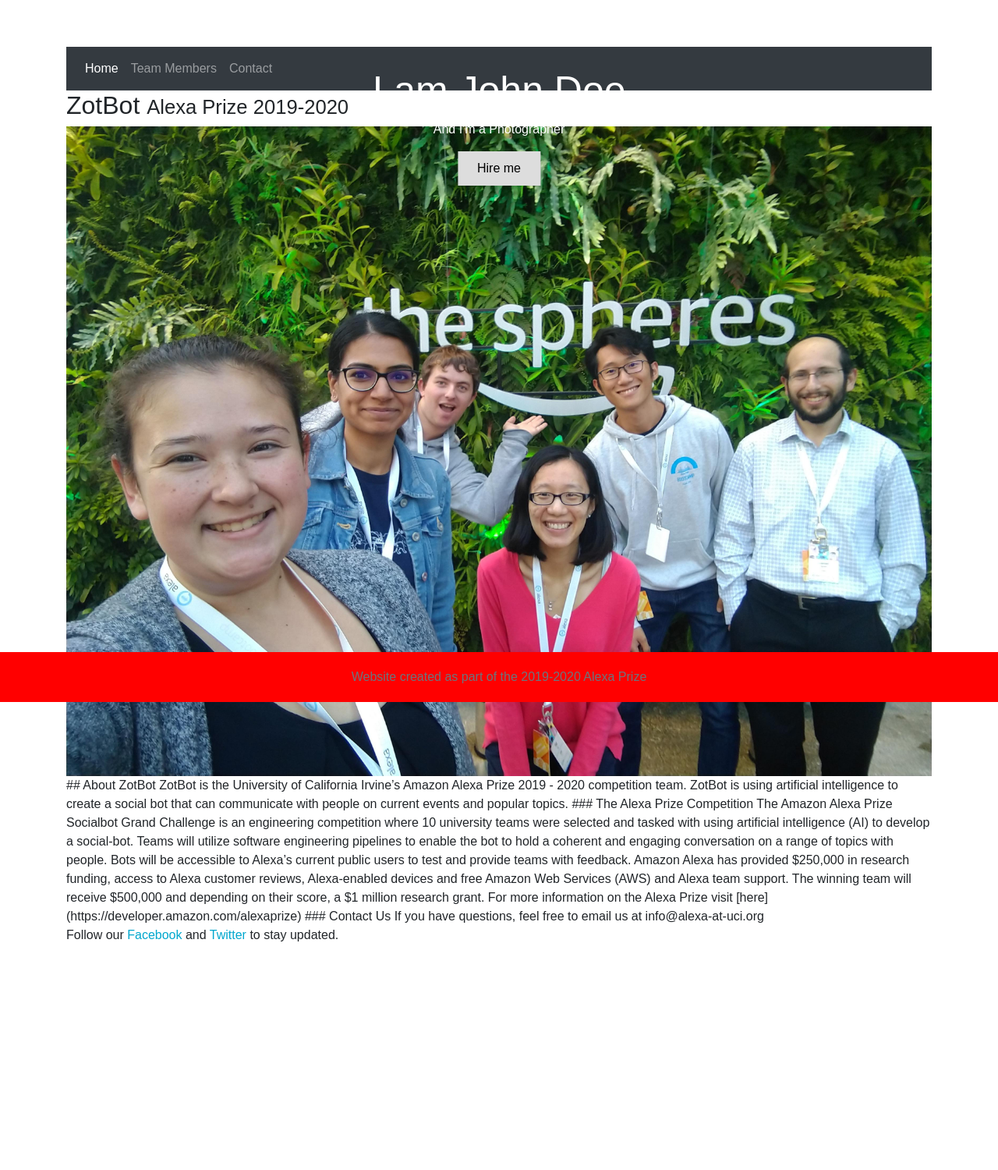
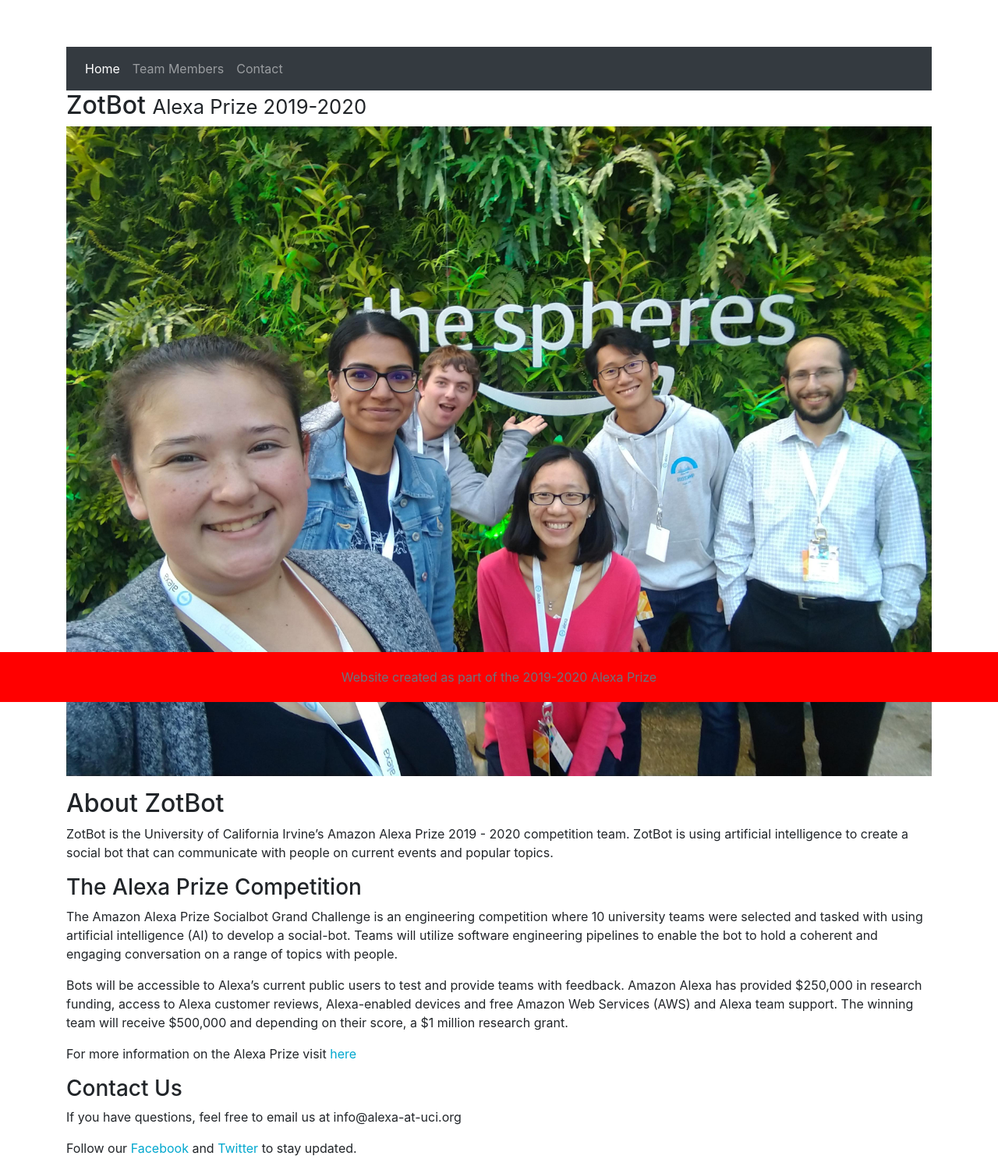
Before and after one commit to uci-zotbot/zotbot, a Jekyll site: the page built from docs/index.md, in a window 1280 px wide. Shown: the whole page at 78% size. Built offline with Jekyll 4.4.1, drawn with Linux system fonts in a browser that asks for light colours; before the commit the page ends 1227 px from its top, so only the background shows below that.

Commit message:
Update index.md

```diff
--- a/docs/index.md
+++ b/docs/index.md
@@ -2,62 +2,6 @@
 layout: default
 title: zotbot
 ---
-<html>
-<head>
-<meta name="viewport" content="width=device-width, initial-scale=1">
-<style>
-body, html {
-  height: 100%;
-  margin: 0;
-  font-family: Arial, Helvetica, sans-serif;
-}
-
-.hero-image {
-  background-image: linear-gradient(rgba(0, 0, 0, 0.5), rgba(0, 0, 0, 0.5)), url("Team Members/Team Photo.jpg");
-  height: 50%;
-  background-position: center;
-  background-repeat: no-repeat;
-  background-size: cover;
-  position: relative;
-}
-
-.hero-text {
-  text-align: center;
-  position: absolute;
-  top: 50%;
-  left: 50%;
-  transform: translate(-50%, -50%);
-  color: white;
-}
-
-.hero-text button {
-  border: none;
-  outline: 0;
-  display: inline-block;
-  padding: 10px 25px;
-  color: black;
-  background-color: #ddd;
-  text-align: center;
-  cursor: pointer;
-}
-
-.hero-text button:hover {
-  background-color: #555;
-  color: white;
-}
-</style>
-</head>
-<body>
-
-<div class="hero-image">
-  <div class="hero-text">
-    <h1 style="font-size:50px">I am John Doe</h1>
-    <p>And I'm a Photographer</p>
-    <button>Hire me</button>
-  </div>
-</div>
-
-
    <img src="Team Members/Team Photo.jpg" alt="Team Photo" style="width:100%">
 ## About ZotBot
 
```
